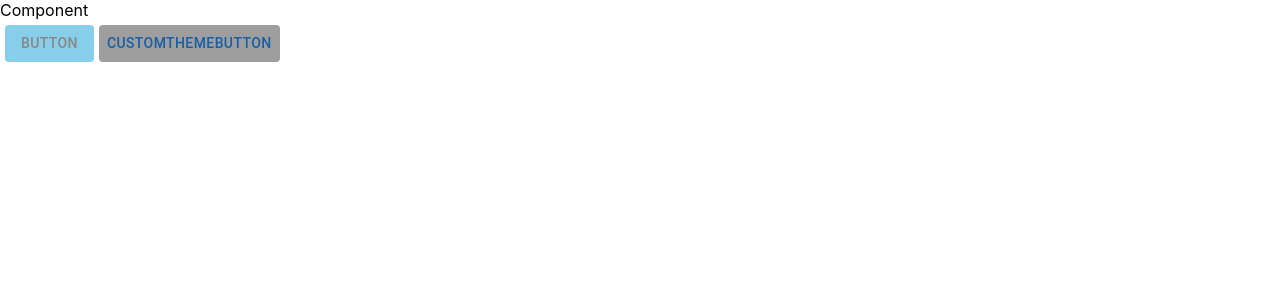
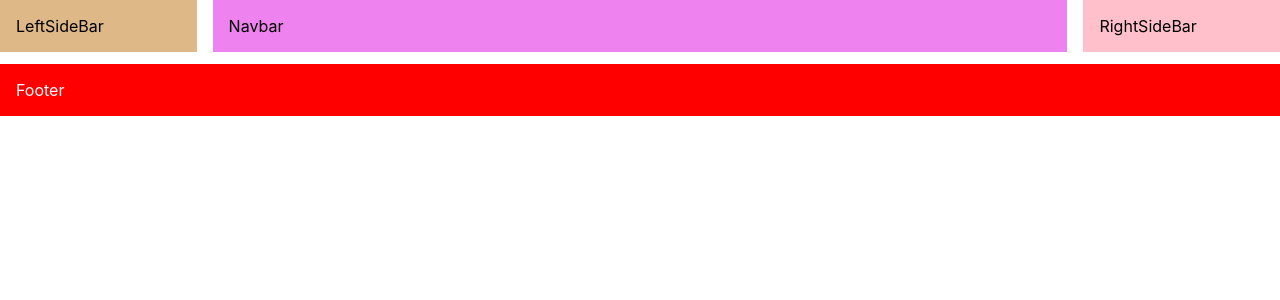
Before and after one commit to anshkush92/learn-material-ui-typescript, a React (Create React App) app: page / in a window 1280 px wide. Shown: the top 300 px of the page. Built offline with nearby package versions, Linux system fonts and the light colour scheme.

Commit message:
Learnt how to use different layouts components present in the Material UI and how to customize them using CSS properties

```diff
--- a/src/App.tsx
+++ b/src/App.tsx
@@ -1,14 +1,23 @@
-import Component from "./components/Component";
-import CustomThemeButton from "./components/Test/button/CustomThemeButton";
-import UniqueButton from "./components/Test/button/UniqueButton";
+import { Stack } from "@mui/material";
+import Box from "@mui/material/Box";
+import Footer from "./components/Footer/Footer";
+import Navbar from "./components/Header/Navbar/Navbar";
+import LeftSideBar from "./components/Sidebar/left-side-bar/left-side-bar";
+import RightSideBar from "./components/Sidebar/right-side-bar/right-side-bar";
 
 function App() {
   return (
-    <div>
-      <Component></Component>
-      <UniqueButton></UniqueButton>
-      <CustomThemeButton></CustomThemeButton>
-    </div>
+    <Box>
+      <Stack direction="column" spacing={1.5}>
+        <Stack spacing={2} justifyContent="space-between" direction="row">
+          <LeftSideBar></LeftSideBar>
+          <Navbar></Navbar>
+          <RightSideBar></RightSideBar>
+        </Stack>
+
+        <Footer></Footer>
+      </Stack>
+    </Box>
   );
 }
 
--- /dev/null
+++ b/src/components/Footer/Footer.tsx
@@ -0,0 +1,15 @@
+// Test -------------------------- Importing the Packages ---------------------------------
+import React from "react";
+import { Box } from "@mui/material";
+
+// Test -------------------------- Importing the styles / other components ----------------
+
+// Test -------------------------- Structure of Props ----------------------------------
+
+// Test -------------------------- The current component ----------------------------------
+const Footer = () => {
+  return <Box bgcolor="red" color="white" flex={1} p={2}>Footer</Box>;
+};
+
+// Test -------------------------- Exporting the current component ------------------------
+export default Footer;
--- /dev/null
+++ b/src/components/Header/Navbar/Navbar.tsx
@@ -0,0 +1,15 @@
+// Test -------------------------- Importing the Packages ---------------------------------
+import React from "react";
+import { Box } from "@mui/material";
+
+// Test -------------------------- Importing the styles / other components ----------------
+
+// Test -------------------------- Structure of Props ----------------------------------
+
+// Test -------------------------- The current component ----------------------------------
+const Navbar = () => {
+  return <Box bgcolor="violet" flex={5} p={2}>Navbar</Box>;
+};
+
+// Test -------------------------- Exporting the current component ------------------------
+export default Navbar;
--- a/src/components/Component.tsx
+++ b/src/components/Sidebar/left-side-bar/left-side-bar.tsx
@@ -1,16 +1,16 @@
 // Test -------------------------- Importing the Packages ---------------------------------
-import React from 'react'
+import React from "react";
+import { Box } from "@mui/material";
 
 // Test -------------------------- Importing the styles / other components ----------------
 
 // Test -------------------------- Structure of Props ----------------------------------
 
 // Test -------------------------- The current component ----------------------------------
-const Component = () => {
-  return (
-    <div>Component</div>
-  )
-}
+const LeftSideBar = () => {
+  return <Box bgcolor="burlywood" flex={1} p={2}>LeftSideBar</Box>;
+};
+
 
 // Test -------------------------- Exporting the current component ------------------------
-export default Component
+export default LeftSideBar;
--- /dev/null
+++ b/src/components/Sidebar/right-side-bar/right-side-bar.tsx
@@ -0,0 +1,17 @@
+// Test -------------------------- Importing the Packages ---------------------------------
+import { Box } from '@mui/material'
+import React from 'react'
+
+// Test -------------------------- Importing the styles / other components ----------------
+
+// Test -------------------------- Structure of Props ----------------------------------
+
+// Test -------------------------- The current component ----------------------------------
+const RightSideBar = () => {
+  return (
+    <Box bgcolor="pink" flex={1} p={2}>RightSideBar</Box>
+  )
+}
+
+// Test -------------------------- Exporting the current component ------------------------
+export default RightSideBar
```
